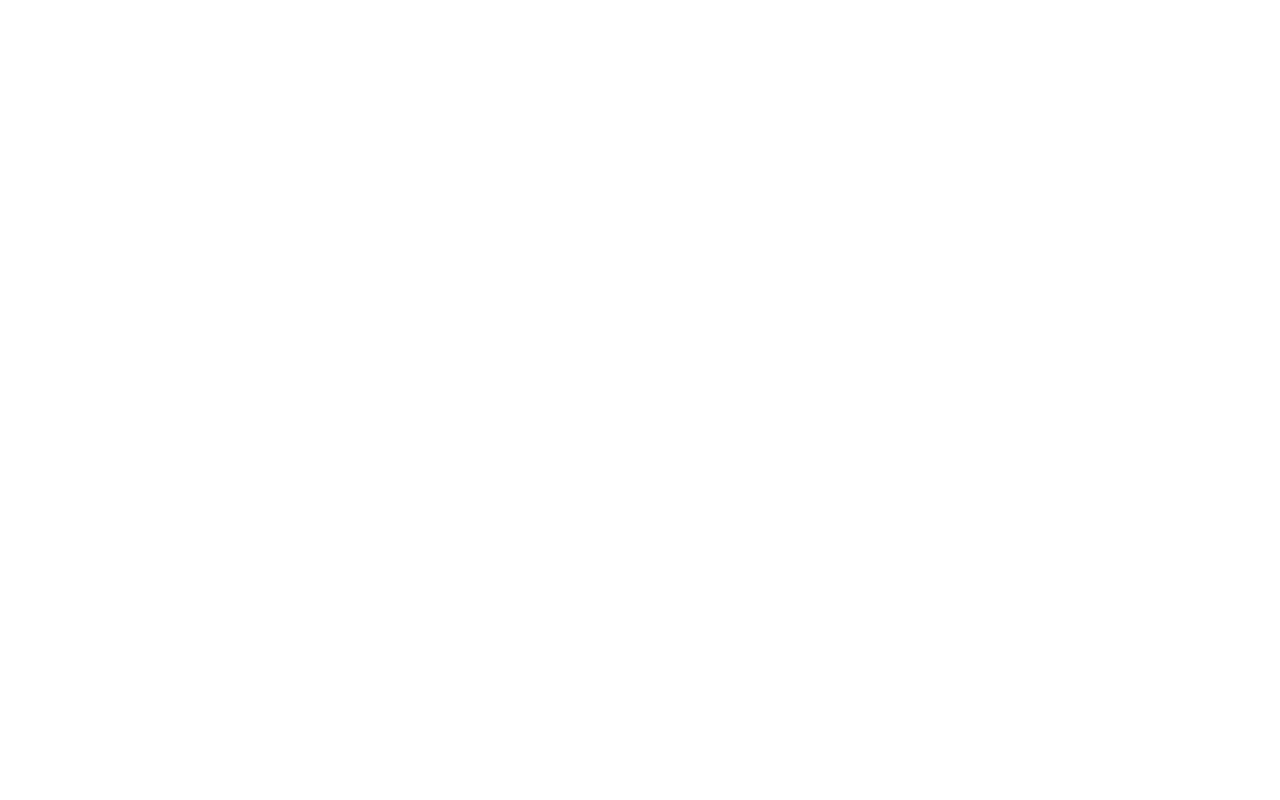
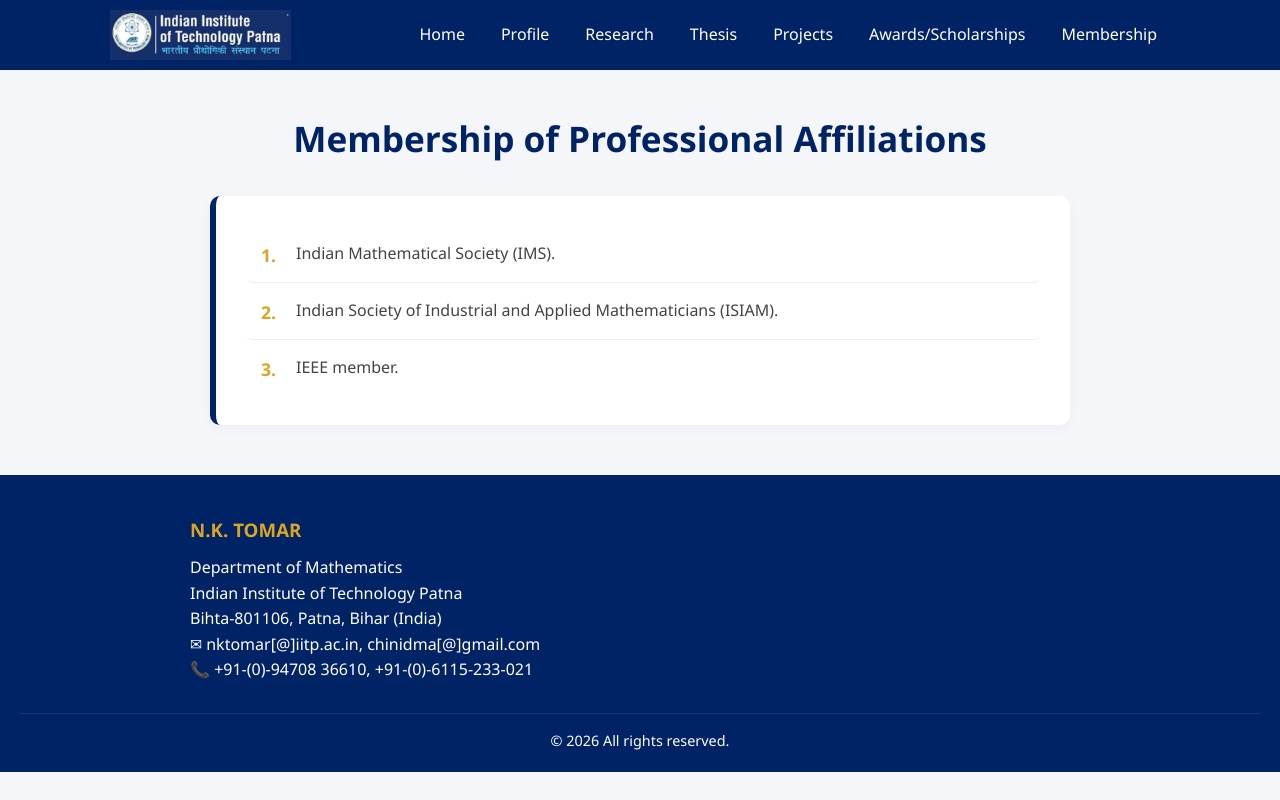
Before and after one commit to adityainputs/DEPLOYIITP, a plain HTML site: page memberships.html in a window 1280 px wide. Drawn offline with Linux system fonts and the light colour scheme.

Commit message:
few more updsates

```diff
--- a/awards.html
+++ b/awards.html
@@ -0,0 +1,76 @@
+<!DOCTYPE html>
+<html lang="en">
+<head>
+    <meta charset="UTF-8">
+    <meta name="viewport" content="width=device-width, initial-scale=1.0">
+    <title>Honours and Awards - Dr. Nutan Kumar Tomar</title>
+    <link rel="stylesheet" href="style1.css">
+</head>
+<body>
+   <header>
+        <div class="header-container">
+            <img src="IITP1.jpg" alt="IIT Patna Logo" class="logo">
+            <button class="menu-toggle" onclick="toggleMenu()">☰</button>
+            <nav id="nav-menu">
+                <ul>
+                    <li><a href="index.html">Home</a></li>
+                    <li><a href="profile.html" target="_blank">Profile</a></li>
+                    <li><a href="research.html" target="_blank">Research</a></li>
+                    <li><a href="thesis.html" target="_blank">Thesis</a></li>
+                    <li><a href="projects.html" target="_blank">Projects</a></li>
+                    <li><a href="awards.html" target="_blank">Awards/Scholarships</a></li>
+                    <li><a href="memberships.html" target="_blank">Membership</a></li>
+                </ul>
+            </nav>
+        </div>
+    </header>
+    <main class="pp">
+        <h1 class="pt">Honours and Awards</h1>
+
+        <section class="ic">
+            <ul class="al">
+                <li>Session co-chair, Observers, American Control Conference 2021 (ACC 2021), New Orleans, Louisiana, USA during May 26-28, 2021.</li>
+                <li>Invited lecture, DAEs: A general mathematical framework for modeling and control, Pandit Deendayal Petroleum University, Gandhinagar, Gujarat, India, Feb 7, 2021.</li>
+                <li>Invited lectures, Applied Linear Algebra and Large Scale Scientific Computing: QIP Event, IIT Roorkee, India, Jan 25-29, 2021.</li>
+                <li>Invited lecture, Online training program for school students, Bihar Mathematical Society, Dec 19, 2020.</li>
+                <li>Invited lectures, TEQIP-III FDP on Essential Mathematics for Machine Learning with hands on training, IIT Roorkee, India, Nov 23-27, 2020.</li>
+                <li>Invited lecture, DAEs: Modelling, Analysis, and Control. NIT Jamshedpur, October 14, 2020.</li>
+               <li>Best teacher award - 2017, 2018, 2019 from IIT Patna.</li>
+               <li>Lecture - CEP course on Nonlinear Estimation for Engineers, IIT Patna, Feb 1-5 2020.</li>
+               <li>Lecture - TEQIP event at LNJP Institute of Technology Chapra, Bihar, Jan 28-29, 2019.</li>
+               <li>Invited lectures, Indo-German Workshop - Optimal control, Inverse problems and their applications, IIT Delhi, India, Feb 6-9 2018.</li>
+               <li>	Invited lectures, Computational Science with Engineering Applications: QIP Event, IIT Roorkee, India, June 12-16, 2017.</li>
+               <li>Invited, DAAD Alumina Event held at University of Colombo, Sri Lanka, May 17-19, 2017.</li>
+               <li>Session chair, Identification and Control,22nd Mediterranean Conference on Control and Automation, Palermo University, Italy, June 16-19, 2014.</li>
+               <li>Invited talk, Introduction to Descriptor Systems. SSV College Hapur, Uttar Pradesh (Event: National Conference on Future Perspectives of Science and Technology in Society and Governance), Nov 2014.</li>
+               <li>Invited talk, Basics of Mathematics. Akal College of Pharmacy and Technical Education, Mastuana Sahib, Sangrur, Punjab (Event: Inspire Internship Camp). March 2013.</li>
+               <li>Invited, DAAD Alumina Event held at National Institute of Technology, Calicut, India, March 28-31, 2011.</li>
+               <li>Lecture, Controllability of Semilinear Control systems governed by PDEs. Department of Engineering Mathematics, University of Bayreuth, Germany. June 2008.</li>
+               <li>Science Academies' Summer Research Fellowship 2009.</li>
+               <li>DAAD scholarship to visit University of Bayreuth, Germany, 2008.</li>
+               <li>Senior Research Fellowship from UGC, 2006-2008.</li>
+               <li>	Student Travel Grant for ICIAM07, held at Zurich, Switzerland, July 16-20, 2007.</li>
+                <li>GATE in Mathematics - 2003.</li>
+                <li>NET (National Eligibility Test) in Mathematical Sciences - 2003.</li>
+                <li>Merit Scholarship from IIT Roorkee, 2001-02.</li>
+            </ul>
+        </section>
+    </main>
+
+    <footer>
+        <div class="footer-content">
+            <div id="contact">
+                <h3>N.K. TOMAR</h3>
+                <p>Department of Mathematics<br>Indian Institute of Technology Patna</p>
+                <p>Bihta-801106, Patna, Bihar (India)</p>
+                <p>✉ nktomar[@]iitp.ac.in, chinidma[@]gmail.com</p>
+                <p>📞 +91-(0)-94708 36610, +91-(0)-6115-233-021</p>
+            </div>
+        </div>
+        <div class="footer-bottom">
+            <p>&copy; 2026 All rights reserved.</p>
+        </div>
+    </footer>
+    <script src="index.js"></script>
+</body>
+</html>
--- a/memberships.html
+++ b/memberships.html
@@ -0,0 +1,54 @@
+<!DOCTYPE html>
+<html lang="en">
+<head>
+    <meta charset="UTF-8">
+    <meta name="viewport" content="width=device-width, initial-scale=1.0">
+    <title>Membership of Professional Affiliations - Dr. Nutan Kumar Tomar</title>
+    <link rel="stylesheet" href="style1.css">
+</head>
+<body>
+<header>
+        <div class="header-container">
+            <img src="IITP1.jpg" alt="IIT Patna Logo" class="logo">
+            <button class="menu-toggle" onclick="toggleMenu()">☰</button>
+            <nav id="nav-menu">
+                <ul>
+                    <li><a href="index.html">Home</a></li>
+                    <li><a href="profile.html" target="_blank">Profile</a></li>
+                    <li><a href="research.html" target="_blank">Research</a></li>
+                    <li><a href="thesis.html" target="_blank">Thesis</a></li>
+                    <li><a href="projects.html" target="_blank">Projects</a></li>
+                    <li><a href="awards.html" target="_blank">Awards/Scholarships</a></li>
+                    <li><a href="memberships.html" target="_blank">Membership</a></li>
+                </ul>
+            </nav>
+        </div>
+    </header>
+    <main class="pp">
+        <h1 class="pt">Membership of Professional Affiliations</h1>
+
+        <section class="ic">
+            <ul class="al">
+                <li>Indian Mathematical Society (IMS).</li>
+                <li>Indian Society of Industrial and Applied Mathematicians (ISIAM).</li>
+                <li>IEEE member.</li>
+            </ul>
+        </section>
+    </main>
+ <footer>
+        <div class="footer-content">
+            <div id="contact">
+                <h3>N.K. TOMAR</h3>
+                <p>Department of Mathematics<br>Indian Institute of Technology Patna</p>
+                <p>Bihta-801106, Patna, Bihar (India)</p>
+                <p>✉ nktomar[@]iitp.ac.in, chinidma[@]gmail.com</p>
+                <p>📞 +91-(0)-94708 36610, +91-(0)-6115-233-021</p>
+            </div>
+        </div>
+        <div class="footer-bottom">
+            <p>&copy; 2026 All rights reserved.</p>
+        </div>
+    </footer>
+    <script src="index.js"></script>
+</body>
+</html>
--- a/style1.css
+++ b/style1.css
@@ -334,3 +334,42 @@
     color: #555;
     line-height: 1.5;
 }
+
+/*Awards html*/
+/* === AWARDS PAGE STYLES === */
+.al {
+    list-style: none; /* Removes default browser numbers */
+    padding: 0;
+    counter-reset: award-counter; /* Starts a custom numbering sequence */
+}
+
+.al li {
+    padding: 15px 15px 15px 50px; /* Leaves space on the left for the number */
+    border-bottom: 1px solid #eee;
+    position: relative;
+    transition: background-color 0.2s ease;
+    border-radius: 6px;
+    color: #444;
+    line-height: 1.6;
+}
+
+/* Custom styling for the numbers */
+.al li::before {
+    counter-increment: award-counter; /* Increases the number by 1 for each row */
+    content: counter(award-counter) "."; /* Displays the number with a period */
+    color: var(--accent-gold); /* Colors the number gold */
+    font-weight: bold;
+    font-size: 1.1rem;
+    position: absolute;
+    left: 15px; /* Positions the number neatly on the left edge */
+    top: 15px;
+}
+
+.al li:last-child {
+    border-bottom: none;
+}
+
+/* Subtle hover effect to match your other pages */
+.al li:hover {
+    background-color: #f8f9fa;
+}
```
